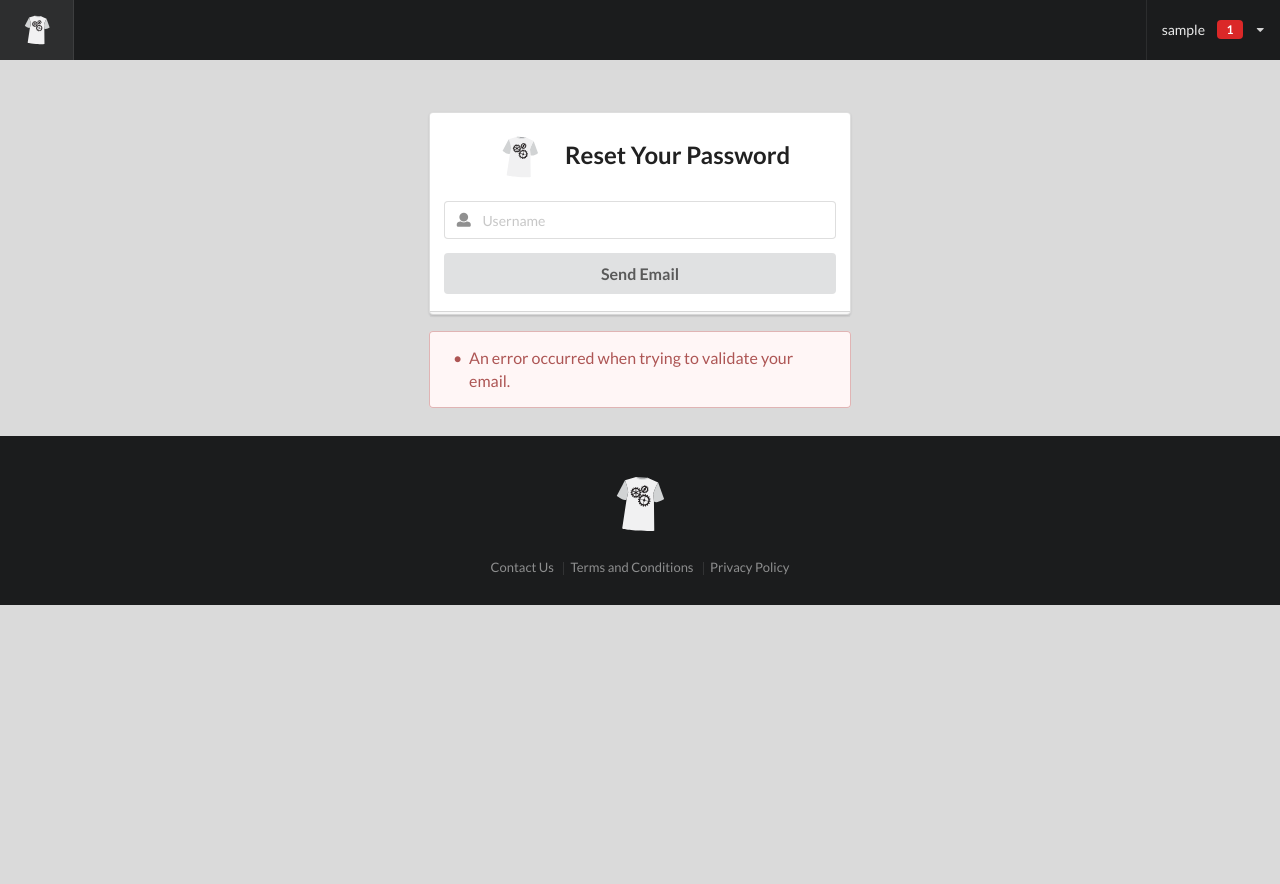
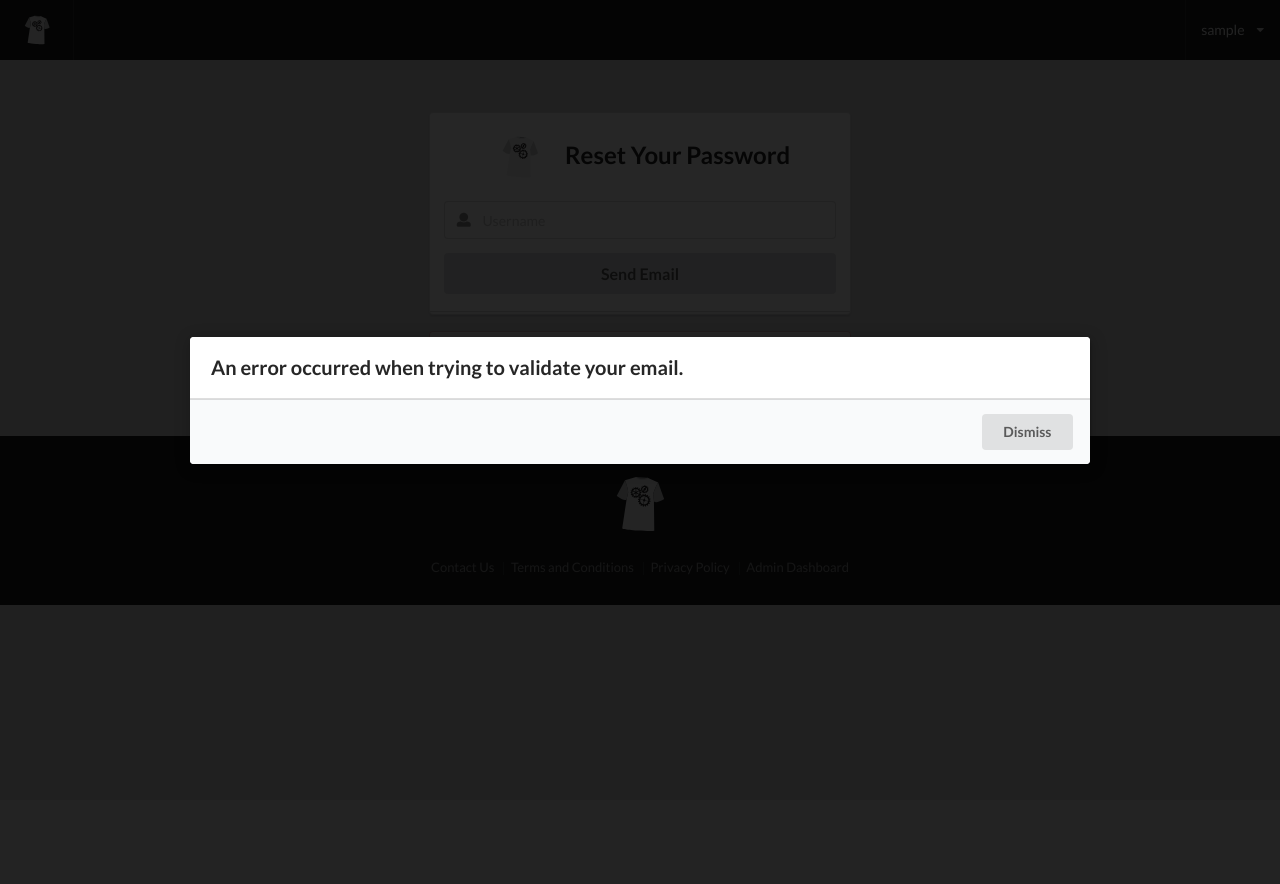
Before and after one commit to robotgear/robotgear, a Django app: page /user/reset/1/1 in a window 1280 px wide. After the commit the page ends 605 px from the top, so only its background shows below. Run offline with Django 3.2, Linux system fonts and the light colour scheme; the visitor is signed in with stand-in values (Sample User, id 1); some libraries are stand-ins or nearby versions.

Commit message:
Move Messages to Modal

```diff
--- a/templates/base.html
+++ b/templates/base.html
@@ -18,8 +18,29 @@
 </head>
 
 
+
+
 <body>
 {%  block navbar %} {%  endblock %}
+
+{% block message_modal %}
+    {% if messages %}
+        <div class="ui modal">
+            {% for message in messages %}
+                <div class="header">{{ message}}</div>
+                <div class="actions">
+                    <div class="ui approve button">Dismiss</div>
+                </div>
+            {% endfor %}
+        </div>
+        <script>
+        $(document)
+            .ready(function () {
+                $('.ui.modal').modal('show');
+            } );
+        </script>
+    {% endif %}
+{% endblock %}
 
 <div class="ui main container">
 {% block body %} {% endblock %}
@@ -32,6 +53,9 @@
         <a class="item" href="{% url 'contact' %}">Contact Us</a>
         <a class="item" href="{% url 'terms' %}">Terms and Conditions</a>
         <a class="item" href="#">Privacy Policy</a>
+          {% if user.is_staff %}
+              <a class="item" href="{% url 'admin:index' %}">Admin Dashboard</a>
+          {% endif %}
       </div>
     </div>
   </div>
--- a/templates/static_header.html
+++ b/templates/static_header.html
@@ -26,23 +26,11 @@
                     <img class="ui avatar image" src="{{ user.avatar.url }}">
                     {% endif %}
                     {{ user.username }}
-                    {% if messages %}
-                        <div class="ui red label">{{ messages|length }}</div>
-                    {% endif %}
                     <i class="dropdown icon"></i>
                     <div class="menu">
                         <a class="item" href="{% url 'logout' %}">Logout</a>
                         <a class="item" href="{% url 'settings' %}">Settings</a>
                         <a class="item" href="{% url 'userDetail' user %}">My Profile</a>
-                        {% if messages %}
-                            {% for message in messages %}
-                                <div class="divider"></div>
-                                <a class="item">{{ message }}</a>
-                                <div class="divider"></div>
-                            {% endfor %}
-                        {% else %}
-                            <div class="item">No current messages.</div>
-                        {% endif %}
                     </div>
                 </div>
             {% else %}
```
